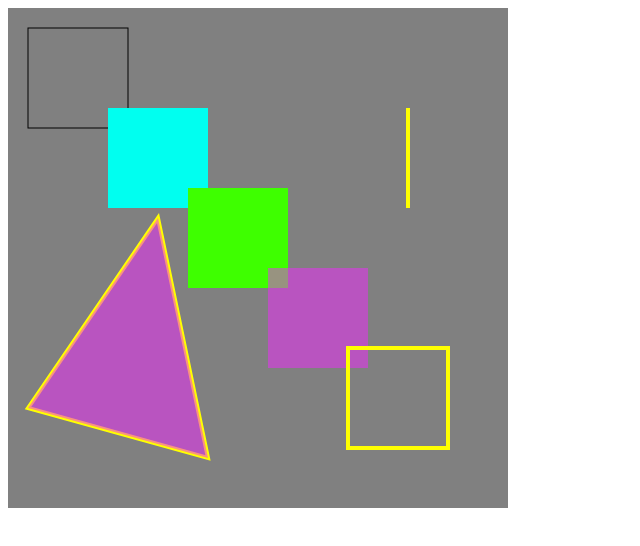
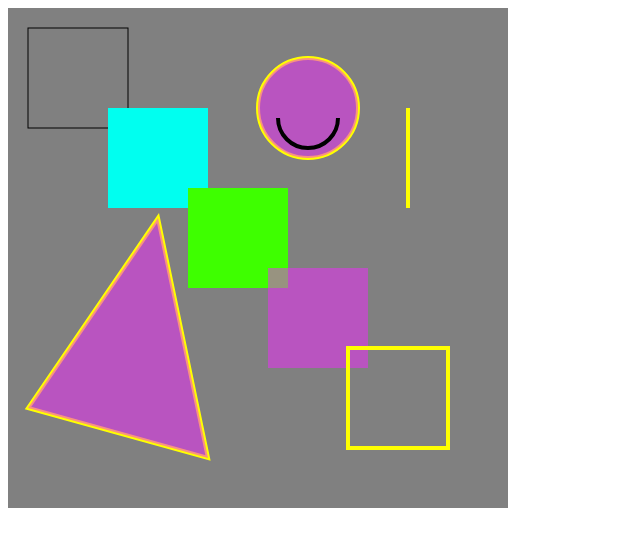
Before and after one commit to 4NG3LD4NI3L/IDSTM_ProgramacionAvanzada, a plain HTML site: page Angel Romero IDSTM/Index.html in a window 1280 px wide. Shown: the whole page, without its empty margins (0-640 px from the left). Drawn offline with Linux system fonts and the light colour scheme.

Commit message:
beginPath, arc y stroke

```diff
--- a/Angel Romero IDSTM/Index.html
+++ b/Angel Romero IDSTM/Index.html
@@ -49,6 +49,18 @@
         ctx.closePath();
         ctx.stroke();
         ctx.fill();
+
+        ctx.beginPath();
+        ctx.arc(300,100,50,0,2 * Math.PI)
+        ctx.stroke();
+        ctx.fill();
+
+        ctx.beginPath();
+        ctx.arc(300,110,30,0, 1 * Math.PI)
+        ctx.strokeStyle = "Black"
+        ctx.stroke();
+
+
     </script>
 </body>
 </html>
```
